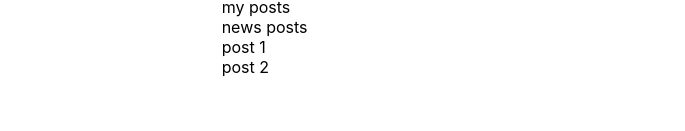
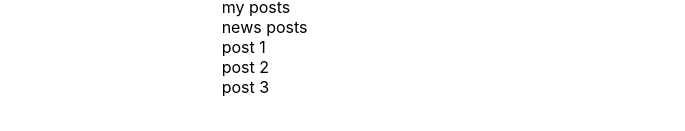
Before and after one commit to edsonyamble/kamat-react-2, a React (Create React App) app: page / in a window 1280 px wide. Shown: the part 397-528 px from the top of the page, without its empty margins (0-685 px from the left). Built offline with nearby package versions, Linux system fonts and the light colour scheme.

Commit message:
add post3

```diff
--- a/src/components/contento/profile.jsx
+++ b/src/components/contento/profile.jsx
@@ -1,11 +1,11 @@
-import React from 'react'
+import React from "react";
 function Profile() {
   return (
-		<div className='content'>
+    <div className="content">
       <div>
         <img
-					src='https://helpx.adobe.com/content/dam/help/en/photoshop/using/convert-color-image-black-white/jcr_content/main-pars/before_and_after/image-before/Landscape-Color.jpg'
-					alt='flower'
+          src="https://helpx.adobe.com/content/dam/help/en/photoshop/using/convert-color-image-black-white/jcr_content/main-pars/before_and_after/image-before/Landscape-Color.jpg"
+          alt="flower"
         />
       </div>
       <div>ava+ description</div>
@@ -16,8 +16,9 @@ function Profile() {
       <div>
         <div>post 1</div>
         <div>post 2</div>
+        <div>post 3</div>
       </div>
     </div>
-	)
+  );
 }
-export default Profile
+export default Profile;
```
Lines whose indentation alone changed are shown as unchanged.
